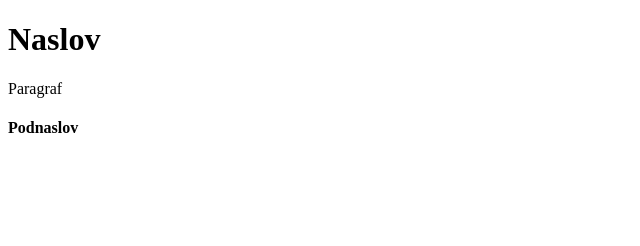
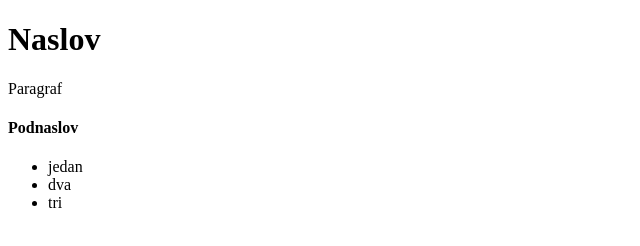
Before and after one commit to DevfrontAcer/repozitorij-ponavljanje, a plain HTML site: page index.html in a window 1280 px wide. Shown: the whole page, without its empty margins (0-640 px from the left). Drawn offline with Linux system fonts and the light colour scheme.

Commit message:
Prvi commit u grani list

```diff
--- a/index.html
+++ b/index.html
@@ -10,6 +10,11 @@
       <h1>Naslov</h1>
       <p>Paragraf</p>
       <h4>Podnaslov</h4>
+      <ul>
+        <li>jedan</li>
+        <li>dva</li>
+        <li>tri</li>
+      </ul>
     </main>
   </body>
 </html>
```
